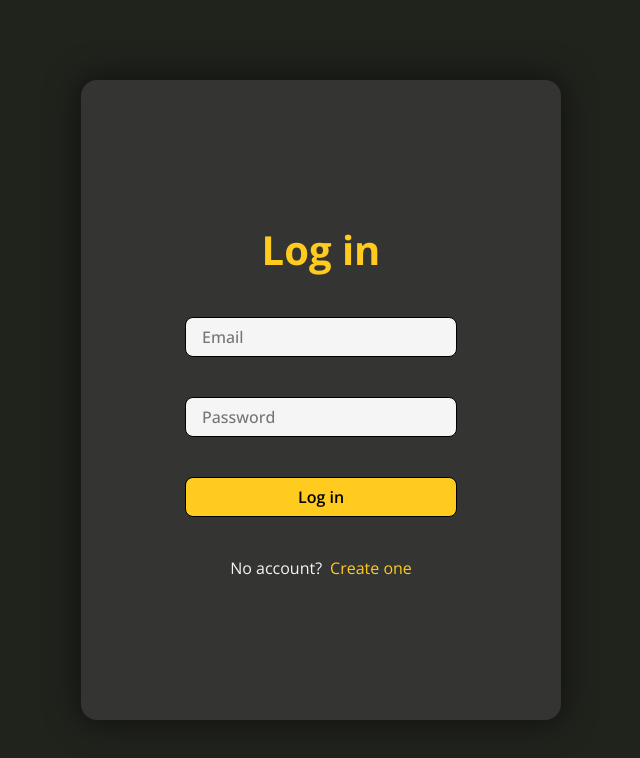
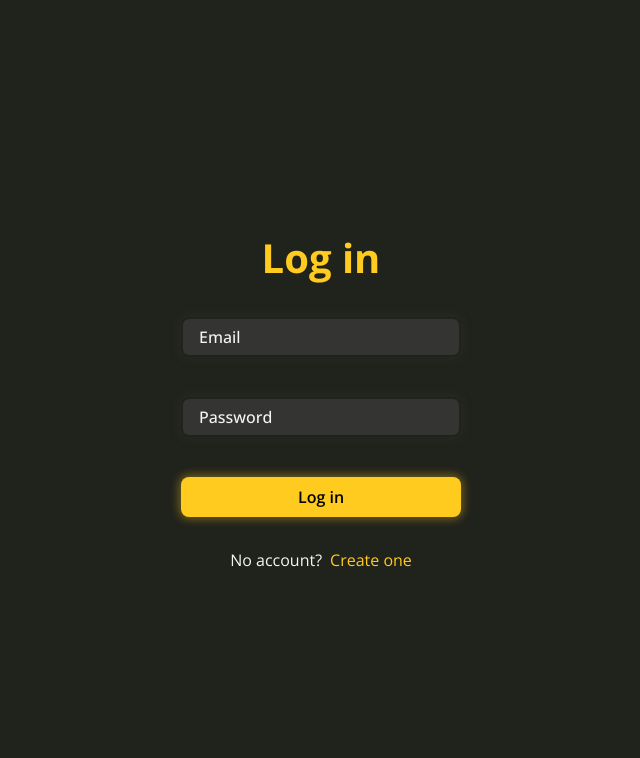
Before and after one commit to Adriaaann/bshelf-frontend, a React (Vite) app: page /login in a window 1280 px wide. Shown: the top 758 px of the page, without its empty margins (319-959 px from the left). Built offline with nearby package versions, Linux system fonts and the light colour scheme.

Commit message:
Login desing changes

```diff
--- a/src/pages/Login.tsx
+++ b/src/pages/Login.tsx
@@ -1,4 +1,4 @@
-import { useEffect, useState } from 'react';
+import { BaseSyntheticEvent, useEffect, useState } from 'react';
 import { useNavigate } from 'react-router-dom';
 import '../styles/Login.css';
 import axios from '../api/axios';
@@ -24,18 +24,22 @@ function Login() {
    }, [url, setLogin]);
 
    const handleClick = () => {
+      setError(false);
       setLogin(!isLogin);
    };
 
-   const handleChange = ({ target }: { target: any }) => {
-      const { name, value } = target;
+   const handleChange = ({
+      target: { name, value },
+   }: {
+      target: { name: string; value: string };
+   }) => {
       setUser((prevUser) => ({
          ...prevUser,
          [name]: value,
       }));
    };
 
-   const handleSubmit = async (e: any) => {
+   const handleSubmit = async (e: BaseSyntheticEvent) => {
       e.preventDefault();
 
       if (e.target.name === 'createAccount') {
--- a/src/styles/Account.css
+++ b/src/styles/Account.css
@@ -41,7 +41,7 @@
    width: 10rem;
 }
 
-.loginError {
+/* .loginError {
    align-items: center;
    background-color: #fa817b;
    border: 0.1rem solid #8d524c;
@@ -58,4 +58,4 @@
    font-weight: 600;
    padding: 0.5rem 1rem;
    text-align: center;
-}
+} */
--- a/src/styles/Login.css
+++ b/src/styles/Login.css
@@ -1,7 +1,4 @@
 .loginContainer {
-    background-color: var(--jet);
-    border-radius: 1rem;
-    box-shadow: 0 0 2rem .1rem rgba(0, 0, 0, 0.5);
    height: 40rem;
    left: 50%;
    margin: 0;
@@ -15,10 +12,9 @@
    align-items: center;
    display: flex;
    flex-direction: column;
-    gap: 2.5rem;
+   gap: 2rem;
    height: 100%;
    justify-content: center;
-    width: 100%;
 }
 
 .loginForm h1 {
@@ -37,77 +33,77 @@
 }
 
 .loginForm input {
-    background-color: var(--white-smoke);
-    border: .1rem solid black;
-    border-radius: .5rem;
+   background-color: var(--jet);
+   border: 0.15rem solid var(--eerie-black);
+   border-radius: 0.5rem;
+   box-shadow: 0 0 0.5rem 0.15rem #3434325b;
    font-size: 1rem;
    font-weight: 500;
    height: 2.5rem;
    padding: 1rem;
-    width: 17rem;
+   width: 17.5rem;
+}
+
+.loginForm input::placeholder {
+   color: var(--white-smoke);
 }
 
 .loginBtn {
    background-color: var(--sunglow);
-    border: .1rem solid black;
-    border-radius: .5rem;
+   border: none;
+   border-radius: 0.5rem;
+   box-shadow: 0 0 0.5rem 0.15rem #ffcb1f5b;
    color: black;
    cursor: pointer;
    font-size: 1rem;
    font-weight: 600;
    height: 2.5rem;
-    padding: .5rem;
-    width: 17rem;
+   padding: 0.5rem;
+   width: 17.5rem;
 }
 
 .loginFooter {
    display: flex;
    flex-direction: row;
-    gap: .5rem;
+   gap: 0.5rem;
 }
 
 .loginFooter p {
-    color: var(--white-smoke);
    font-size: 1rem;
 }
 
 .loginFooter button {
    background: none;
-    border: 0;
+   border: none;
    color: var(--sunglow);
    cursor: pointer;
    font-size: 1rem;
 }
 
 .loginFooter button:hover {
-    text-decoration: solid underline .1rem;
+   text-decoration: solid underline 0.1rem;
 }
 
 .loginError {
    align-items: center;
-    background-color: #FA817B;
-    border: .1rem solid #8D524C;
-    border-radius: .5rem;
-    color: black;
+   background-color: var(--red);
+   border: none;
+   border-radius: 0.5rem;
+   box-shadow: 0 0 0.5rem 0.15rem #ec5b5b5b;
    display: flex;
    justify-content: center;
    width: 17rem;
 }
 
 .loginError p {
-    font-size: 1rem;
-    font-weight: 600;
-    padding: .5rem 1rem;
+   color: black;
+   font-weight: 500;
+   padding: 0.5rem 1rem;
    text-align: center;
 }
 
 @media only screen and (max-width: 600px) {
-    * {
-        background-color: var(--jet);
-    }
-
    .loginContainer {
-        box-shadow: none;
       height: 100%;
       left: 50%;
       margin: 0;
```
Lines whose indentation alone changed are shown as unchanged.
